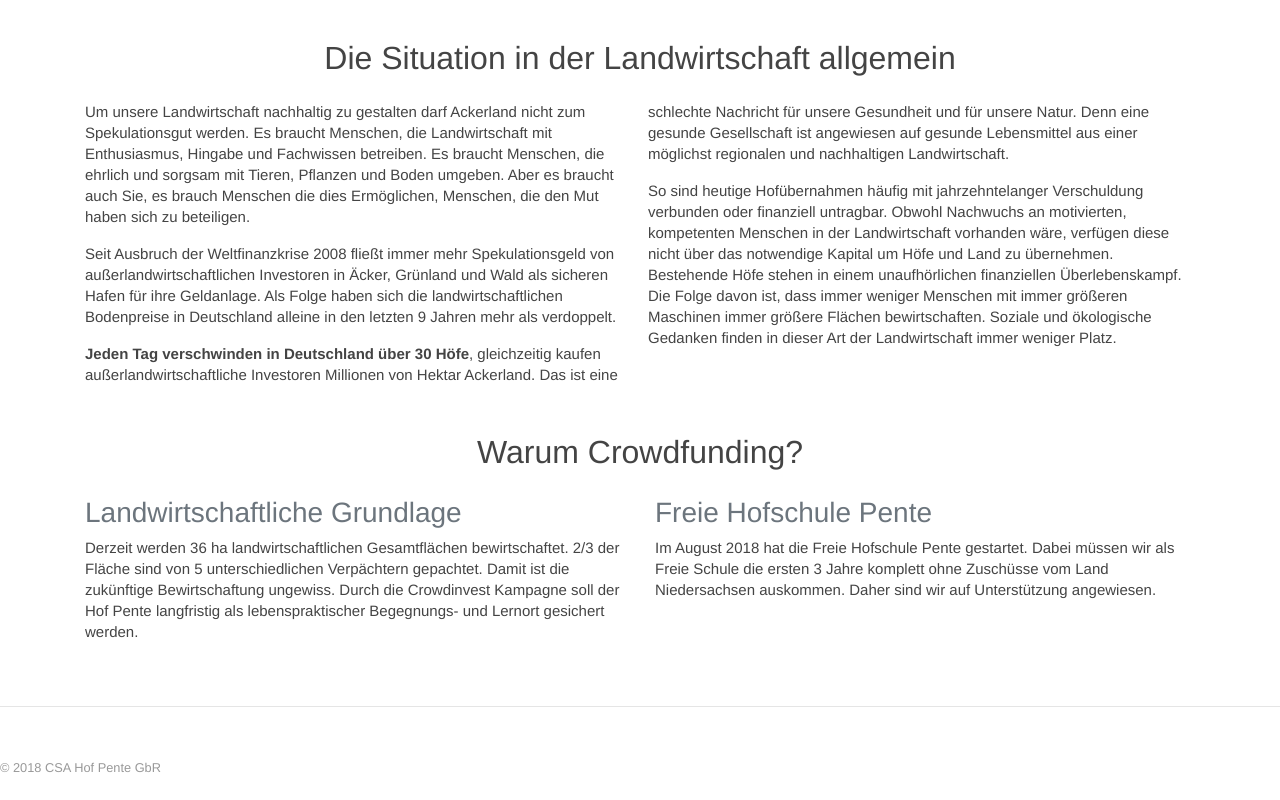
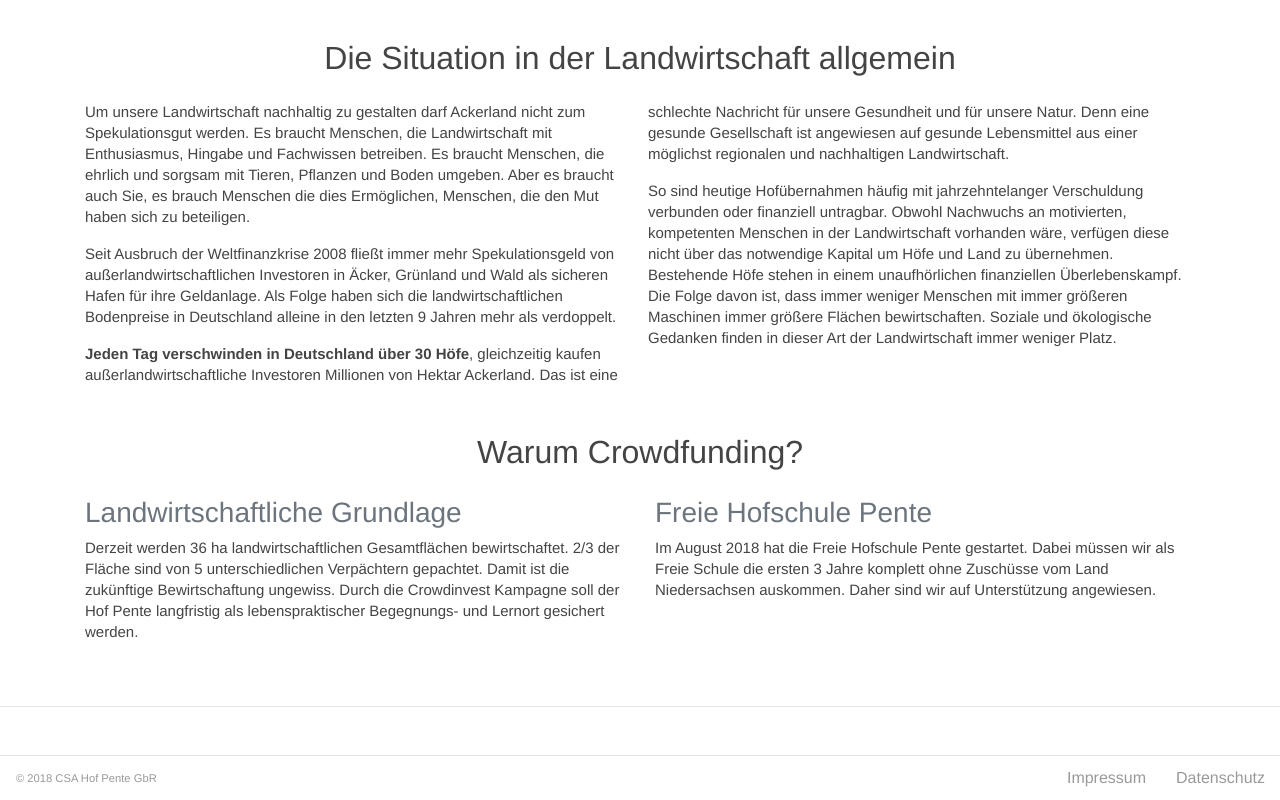
Before and after one commit to mktcode/crowdinvest.hofpente, a Nuxt app: page / in a window 1280 px wide. Shown: the part 1147-1947 px from the top of the page. Before the commit the page ends 1926 px from the top, so only its background shows below. Built offline with nearby package versions, Linux system fonts and the light colour scheme.

Commit message:
moved footer to own component

```diff
--- a/assets/css/main.sass
+++ b/assets/css/main.sass
@@ -1,4 +1,4 @@
-$brand-color: #8cc14c
+@import "variables"
 
 @font-face
   font-family: 'Inkpen2'
--- /dev/null
+++ b/assets/css/variables.sass
@@ -0,0 +1 @@
+$brand-color: #8cc14c
--- /dev/null
+++ b/components/Footer.vue
@@ -0,0 +1,44 @@
+<template>
+  <footer class="d-flex justify-content-between">
+    <small class="text-muted-light d-flex justify-content-center flex-column pl-3">
+      &copy; {{ date }} CSA Hof Pente GbR
+    </small>
+    <div class="links">
+      <a href="https://hofpente.de/impressum" target="_blank">
+        Impressum
+      </a>
+      <a href="https://hofpente.de/datenschutz/" target="_blank">
+        Datenschutz
+      </a>
+    </div>
+  </footer>
+</template>
+
+<script>
+  export default {
+    computed: {
+      date () {
+        return new Date().getFullYear()
+      }
+    }
+  }
+</script>
+
+<style lang="sass">
+  @import "../assets/css/variables"
+
+  footer
+    border-top: 1px solid rgba(0,0,0,.1)
+    small
+      font-size: .7rem
+    .links
+      a
+        color: #999
+        display: inline-block
+        padding: 10px 15px
+        transition: background-color .5s ease, color .5s ease
+        &:hover
+          background-color: $brand-color
+          color: #fff
+          text-decoration: none
+</style>
--- a/pages/index.vue
+++ b/pages/index.vue
@@ -63,21 +63,18 @@
 
     </div>
 
-    <footer>
-      <small class="text-muted-light">
-        &copy; {{ date }} CSA Hof Pente GbR
-      </small>
-      <a href="https://hofpente.de/impressum" target="_blank"></a>
-    </footer>
+    <Footer />
   </div>
 </template>
 
 <script>
   import Navbar from '~/components/Navbar'
+  import Footer from '~/components/Footer'
 
   export default {
     components: {
-      Navbar
+      Navbar,
+      Footer
     },
     computed: {
       date () {
```
